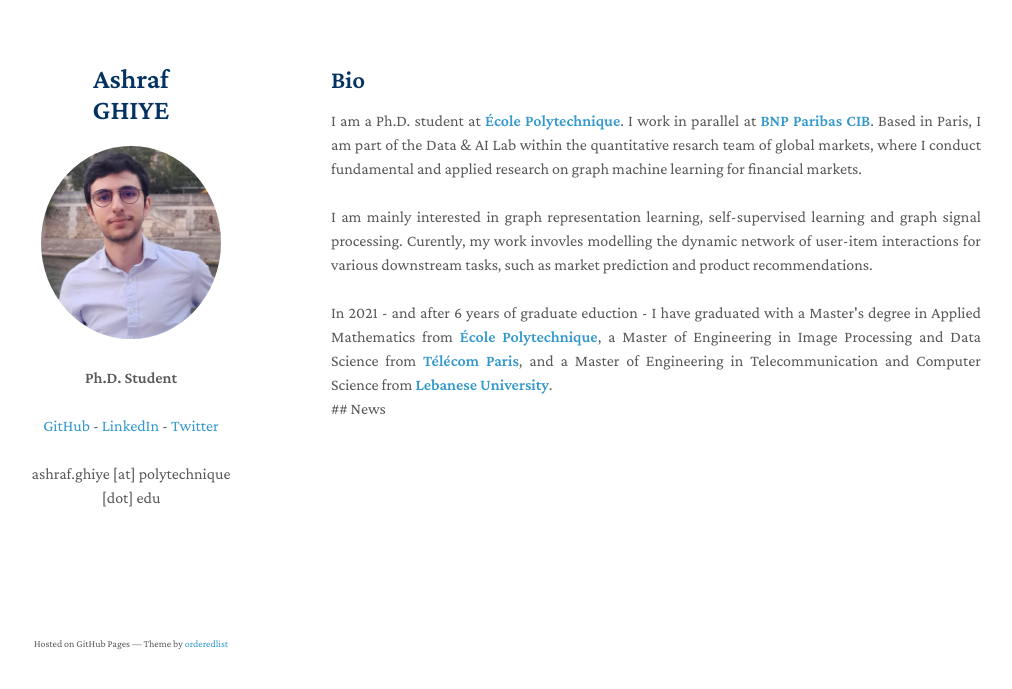
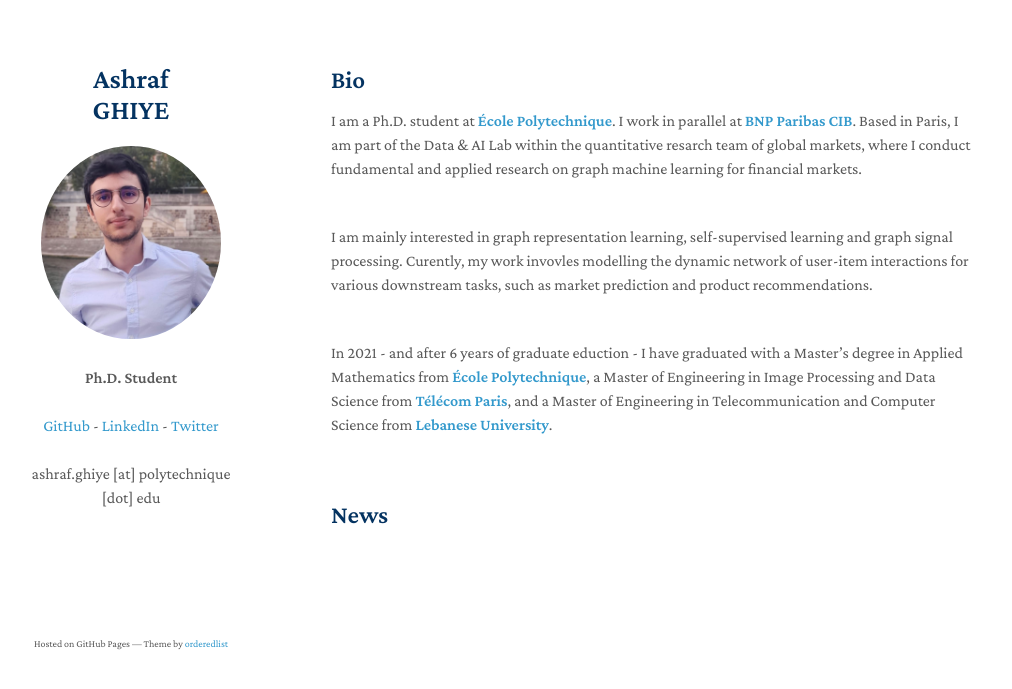
Before and after one commit to ashrafghiye/ashrafghiye.github.io, a Jekyll site: the page built from index.md, in a window 1280 px wide. Shown: the top 689 px of the page, without its empty margins (139-1151 px from the left). Built offline with Jekyll 4.4.1, drawn with Linux system fonts in a browser that asks for light colours; our own code applies the rules of GitHub Pages for plain Markdown files; a script that is not in the unit is left out.

Commit message:
Update index.md

```diff
--- a/index.md
+++ b/index.md
@@ -1,7 +1,7 @@
 ## Bio
 
 
-<p style="text-align:justify">I am a Ph.D. student at <a href="https://www.polytechnique.edu/en" target="_blank"><b>École Polytechnique</b></a>. I work in parallel at <a href="https://globalmarkets.cib.bnpparibas" target="_blank"><b>BNP Paribas CIB</b></a>. Based in Paris, I am part of the Data & AI Lab within the quantitative resarch team of global markets, where I conduct fundamental and applied research on graph machine learning for financial markets.<br><br>
+I am a Ph.D. student at <a href="https://www.polytechnique.edu/en" target="_blank"><b>École Polytechnique</b></a>. I work in parallel at <a href="https://globalmarkets.cib.bnpparibas" target="_blank"><b>BNP Paribas CIB</b></a>. Based in Paris, I am part of the Data & AI Lab within the quantitative resarch team of global markets, where I conduct fundamental and applied research on graph machine learning for financial markets.<br><br>
 
 I am mainly interested in graph representation learning, self-supervised learning and graph signal processing. Curently, my work invovles modelling the dynamic network of user-item interactions for various downstream tasks, such as market prediction and product recommendations. <br><br>
 
```
